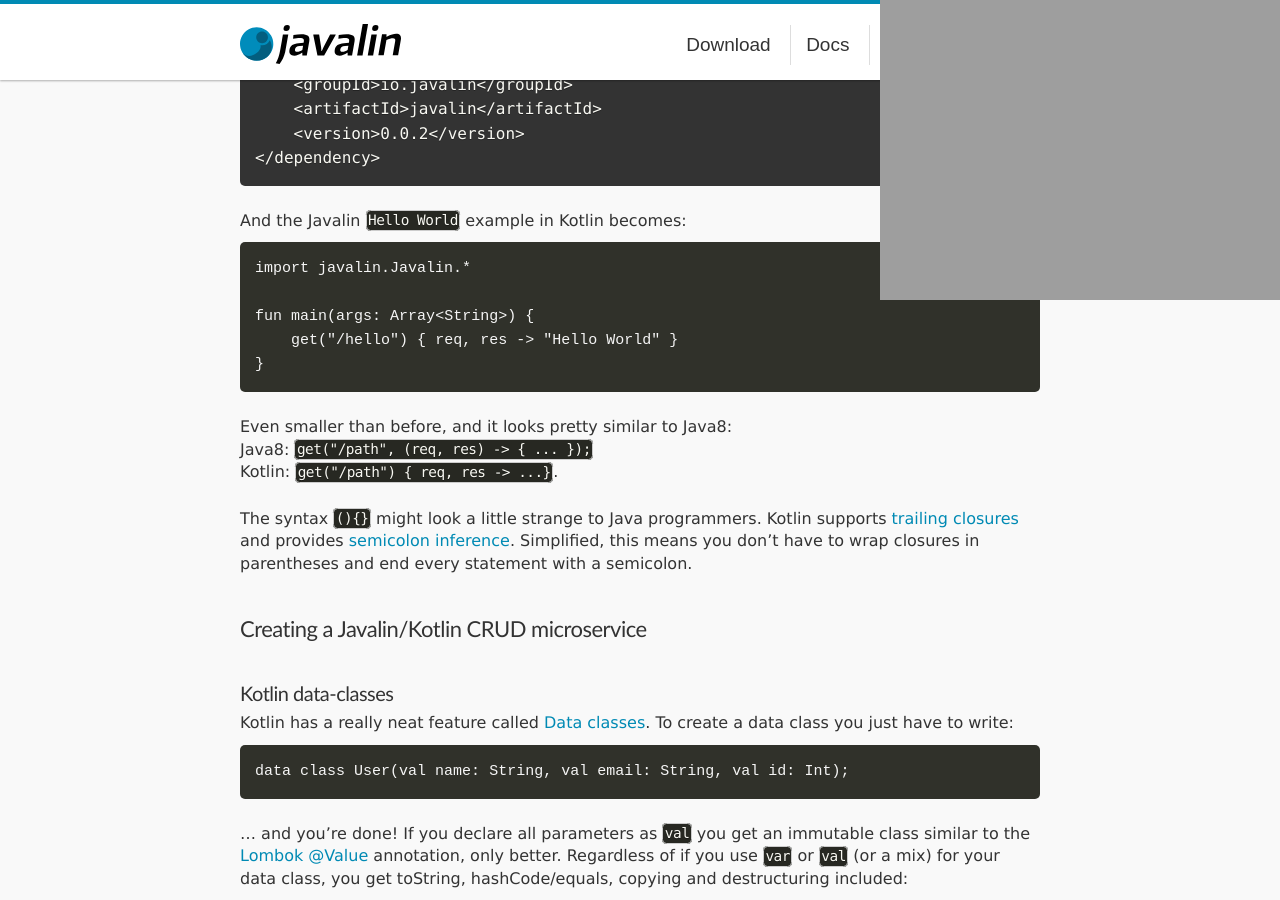
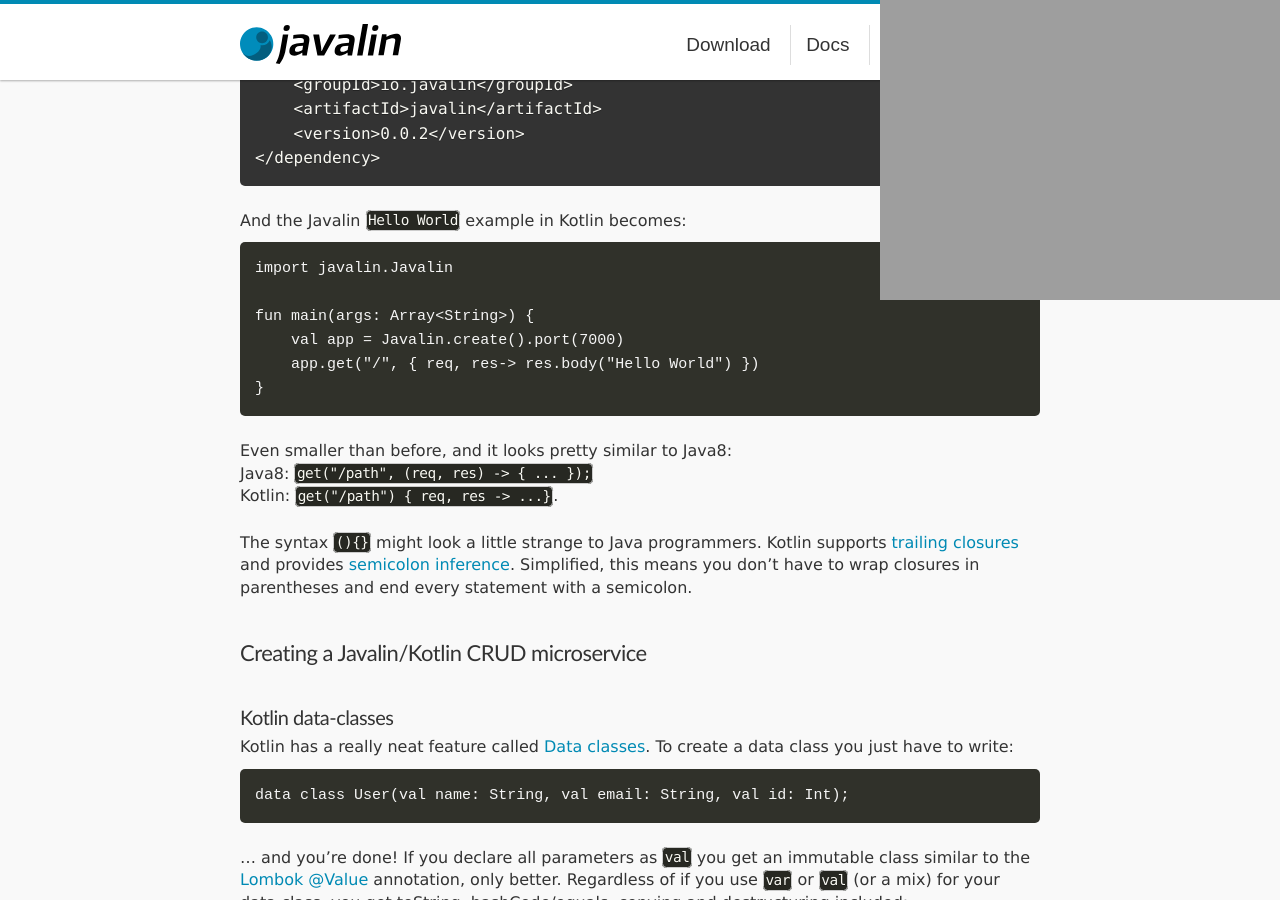
Before and after one commit to javalin/website, a Jekyll site: the page built from _posts/tutorials/2017-05-24-javalin-kotlin-example.md, in a window 1280 px wide and 900 px high, scrolled down 1074 px. Built offline with Jekyll 4.4.1, drawn with Linux system fonts in a browser that asks for light colours.

Commit message:
Fix hello world example

```diff
--- a/_posts/tutorials/2017-05-24-javalin-kotlin-example.md
+++ b/_posts/tutorials/2017-05-24-javalin-kotlin-example.md
@@ -60,10 +60,11 @@ Since this is just a normal Maven project, we can add Javalin as we always do:
 And the Javalin `Hello World` example in Kotlin becomes:
 
 ~~~kotlin
-import javalin.Javalin.*
+import javalin.Javalin
 
 fun main(args: Array<String>) {
-    get("/hello") { req, res -> "Hello World" }
+    val app = Javalin.create().port(7000)
+    app.get("/", { req, res-> res.body("Hello World") })
 }
 ~~~
 
```
